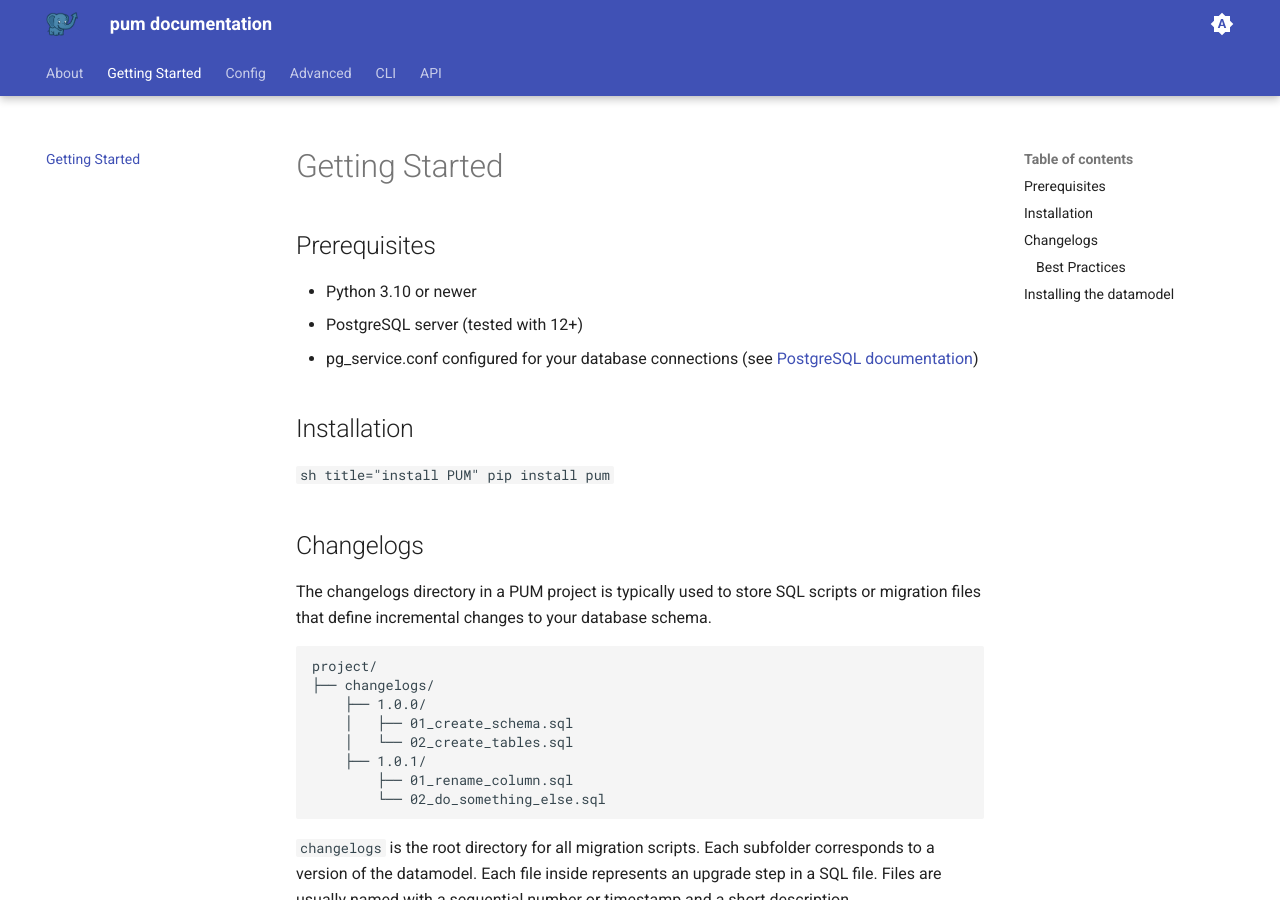
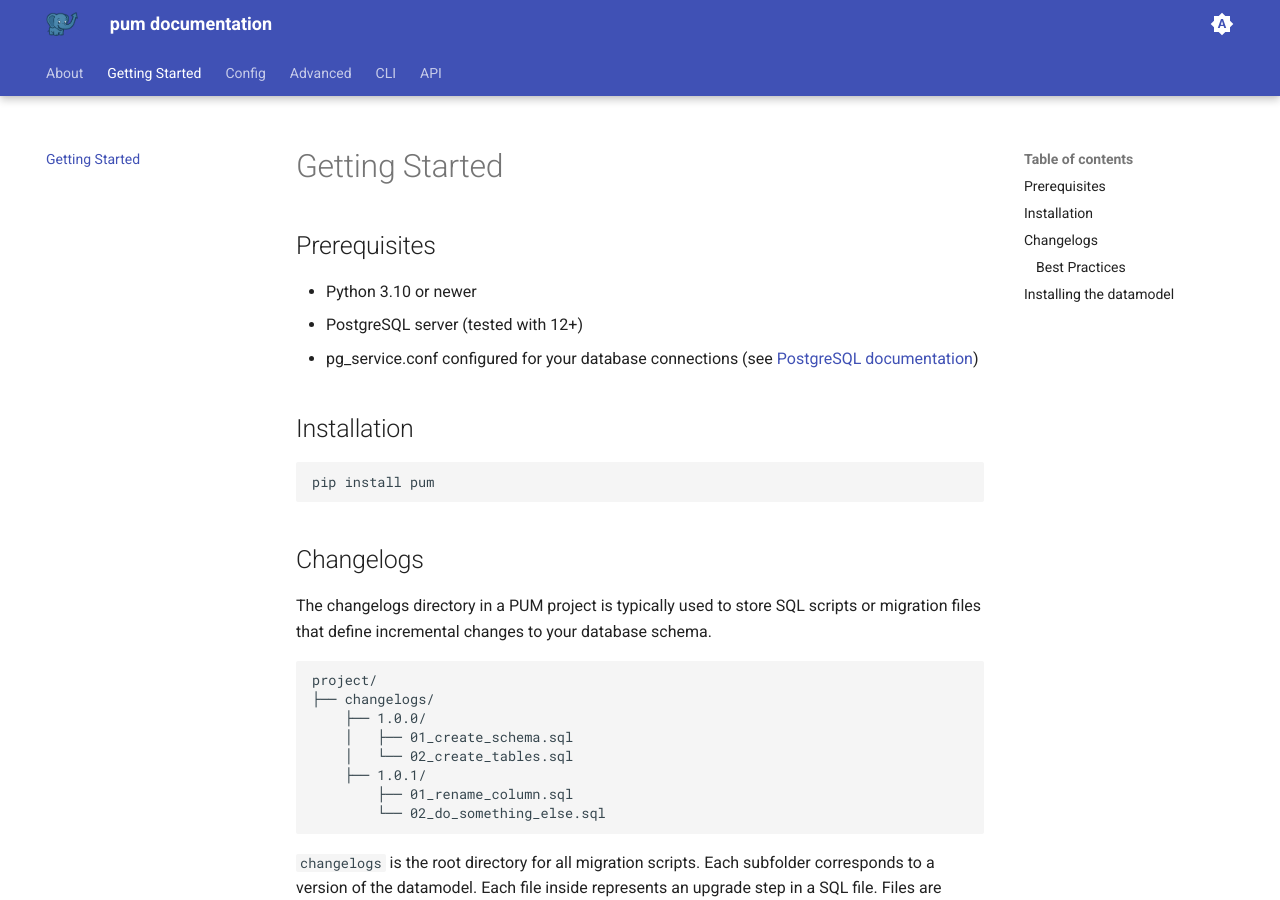
Before and after one commit to opengisch/pum, an MkDocs documentation site: the page built from docs/docs/getting_started.md, in a window 1280 px wide and 900 px high. Built offline with MkDocs 1.6.1 and Material for MkDocs 9.7.7, drawn with Linux system fonts in a browser that asks for light colours.

Commit message:
fix code

````diff
--- a/docs/docs/getting_started.md
+++ b/docs/docs/getting_started.md
@@ -6,9 +6,10 @@
 - pg_service.conf configured for your database connections (see [PostgreSQL documentation](https://www.postgresql.org/docs/current/libpq-pgservice.html))
 
 ## Installation
-  ```sh title="install PUM"
-  pip install pum
-  ```
+
+```bash
+pip install pum
+```
 
 ## Changelogs
 
````
